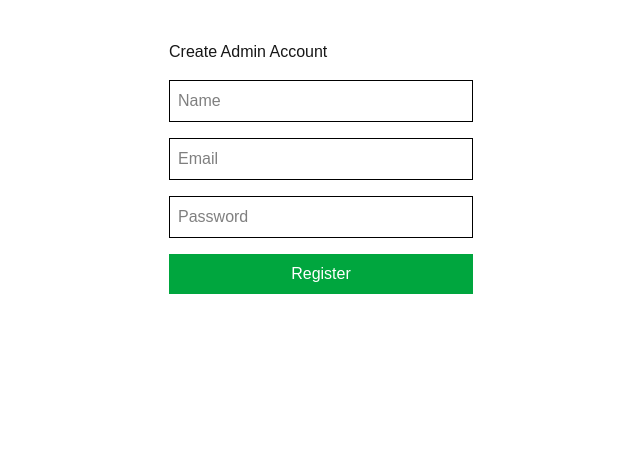
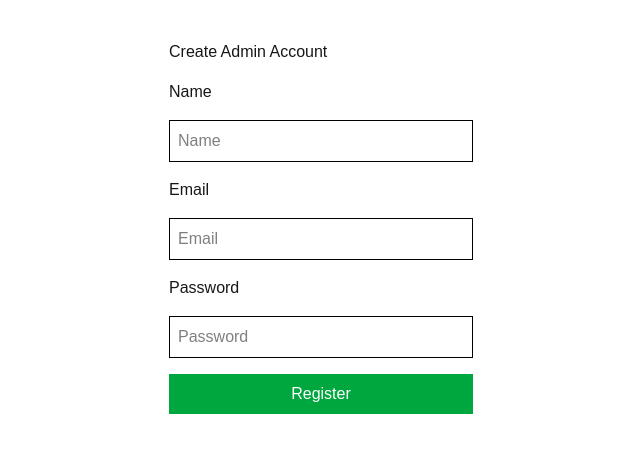
Before and after one commit to DBTO1970/phase2-soap-batch-and-vendor-mgmt, a Next.js app: page /register in a window 1280 px wide. Shown: the top 452 px of the page, without its empty margins (319-959 px from the left). Built offline with nearby package versions, Linux system fonts and the light colour scheme.

Commit message:
try to set up registration

```diff
--- a/src/app/register/page.tsx
+++ b/src/app/register/page.tsx
@@ -21,8 +21,11 @@
   return (
     <form onSubmit={handleSubmit} className="p-10 flex flex-col gap-4 max-w-sm mx-auto">
       <h1>Create Admin Account</h1>
+      <label htmlFor="name">Name</label>
       <input name="name" placeholder="Name" className="border p-2 text-black" />
+      <label htmlFor="email">Email</label>
       <input name="email" type="email" placeholder="Email" className="border p-2 text-black" />
+      <label htmlFor="password">Password</label>
       <input name="password" type="password" placeholder="Password" className="border p-2 text-black" />
       <button type="submit" className="bg-green-600 text-white p-2">Register</button>
       <p>{status}</p>
```
